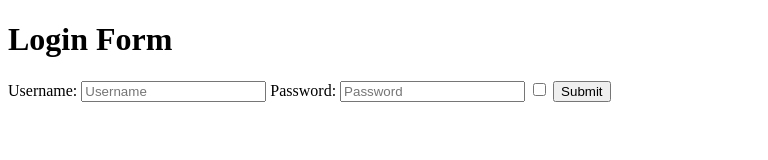
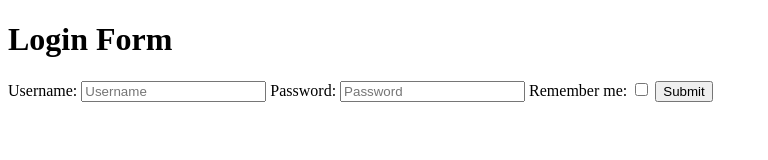
Before and after one commit to acciojob/remember-me-login-form-Kapilkrishnayadav, a website: page main.html in a window 1280 px wide. Shown: the whole page, without its empty margins (0-768 px from the left). Drawn offline with Linux system fonts and the light colour scheme.

Commit message:
created a submission

```diff
--- a/main.html
+++ b/main.html
@@ -14,7 +14,8 @@
       <input id="username" type="text" placeholder="Username" />
       <label for="password">Password:</label>
       <input id="password" type="password" placeholder="Password" />
-      <input
+      <label for="checkbox">Remember me:</label>
+		<input
         id="checkbox"
         type="checkbox"
         label="Remember me."
```
